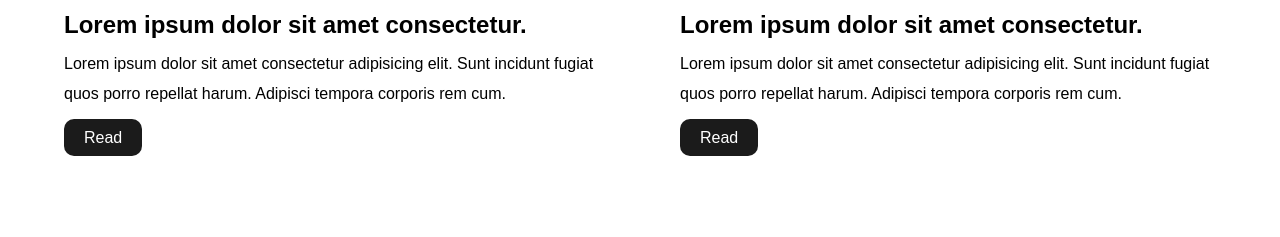
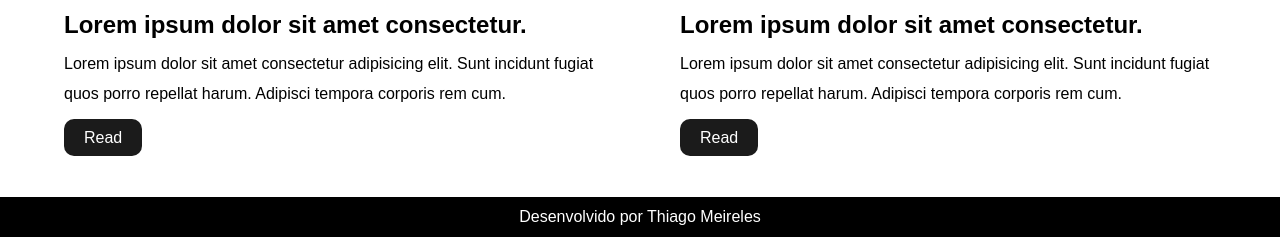
Before and after one commit to thiagomd22/blog-my, a website: page public/blog.html in a window 1280 px wide. Shown: the part 1904-2141 px from the top of the page. Before the commit the page ends 2101 px from the top, so only its background shows below. Drawn offline with Linux system fonts and the light colour scheme.

Commit message:
header_page

```diff
--- a/public/blog.html
+++ b/public/blog.html
@@ -74,4 +74,7 @@
     <script src="js/blog.js"></script>
 
 </body>
+<header class="header-page">
+    Desenvolvido por Thiago Meireles
+</header>
 </html>
--- a/public/css/home.css
+++ b/public/css/home.css
@@ -110,3 +110,13 @@ body{
     background: #1b1b1b;
     color: #fff;
 }
+
+.header-page{
+    background-color: #000;
+    color: #fff;
+    height: 40px;
+    width: auto;
+    display: flex;
+    align-items: center;
+    justify-content: center;
+}
```
Also changed, not shown: public/home.html (+3 -0 lines).
